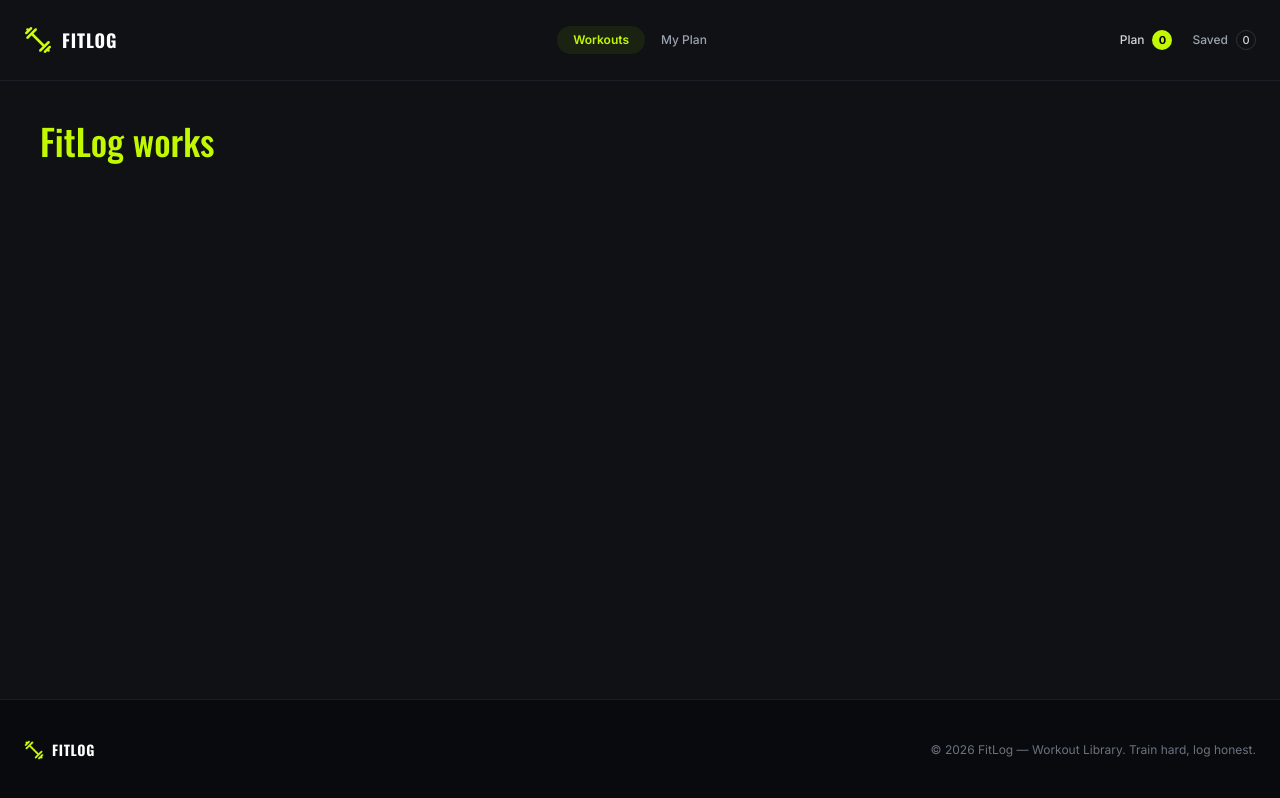
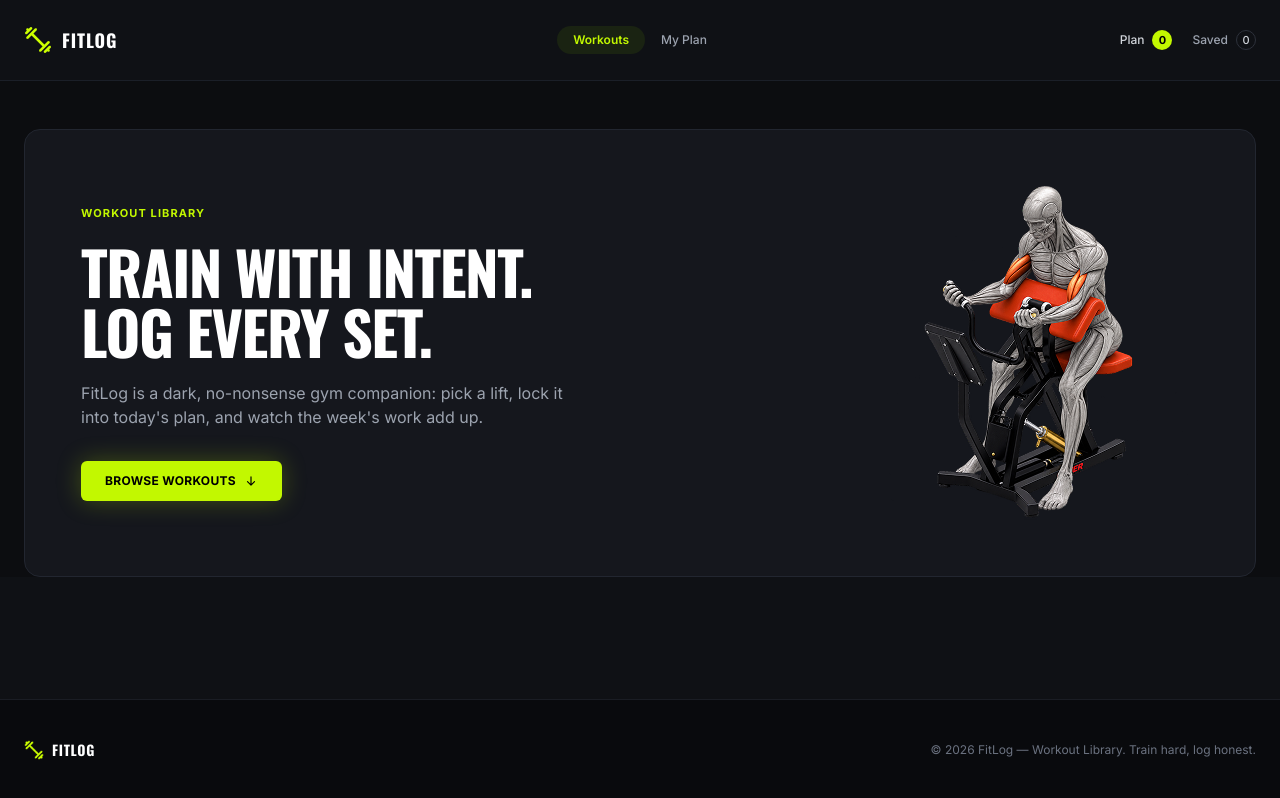
Before and after one commit to ShuayebProgrammingLife/FitWebApp, a Next.js app: page / in a window 1280 px wide. Built offline with nearby package versions, Linux system fonts and the light colour scheme.

Commit message:
added hero section

```diff
--- a/app/page.tsx
+++ b/app/page.tsx
@@ -1,3 +1,9 @@
+import Hero from "@/components/Hero";
+
 export default function Home() {
-  return <h1 className="p-10 font-display text-4xl text-accent">FitLog works</h1>;
+  return (
+    <div className="bg-home">
+      <Hero />
+    </div>
+  );
 }
--- /dev/null
+++ b/components/Hero.tsx
@@ -0,0 +1,29 @@
+import { container } from "@/lib/ui";
+import { ArrowDownIcon } from "./Icons";
+
+export default function Hero() {
+  return (
+    <section className={`${container} pt-12`}>
+      <div className="grid items-center gap-10 rounded-2xl border border-line bg-panel p-8 sm:p-14 lg:grid-cols-2">
+        <div>
+          <p className="text-[11px] font-bold uppercase tracking-[0.1em] text-accent">Workout Library</p>
+          <h1 className="mt-5 font-display text-5xl font-bold uppercase leading-none tracking-[-0.025em] sm:text-6xl">
+            Train with intent. Log every set.
+          </h1>
+          <p className="mt-5 max-w-lg text-base text-muted">
+            FitLog is a dark, no-nonsense gym companion: pick a lift, lock it into today&apos;s plan, and watch the week&apos;s work add up.
+          </p>
+          {/* Plain anchor: scrolls to #library on the same page (no route change) */}
+          <a href="#library"
+            className="mt-8 inline-flex items-center gap-2 rounded-md bg-accent px-6 py-3 text-xs font-bold uppercase tracking-[0.025em] text-black shadow-[0_0_24px_rgba(194,248,0,0.25)] transition-colors hover:bg-white">
+            Browse workouts <ArrowDownIcon size={14} />
+          </a>
+        </div>
+        <div className="flex justify-center lg:justify-end">
+          {/* eslint-disable-next-line @next/next/no-img-element */}
+          <img src="/banner.png" alt="Athlete using a preacher curl machine" width={334} height={334} className="h-auto w-full max-w-[334px]" />
+        </div>
+      </div>
+    </section>
+  );
+}
```
